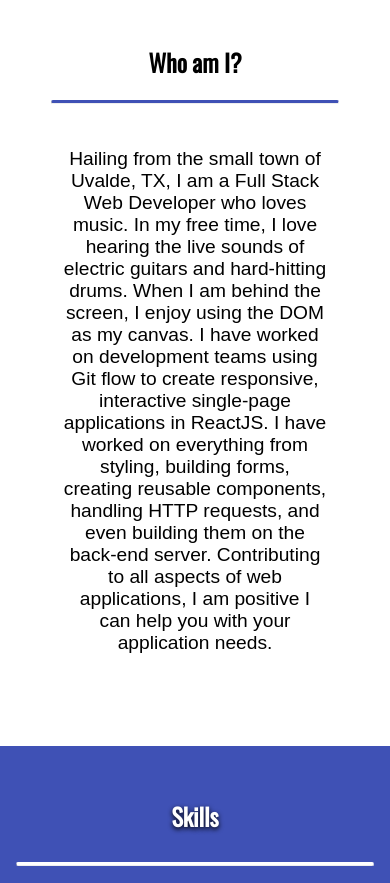
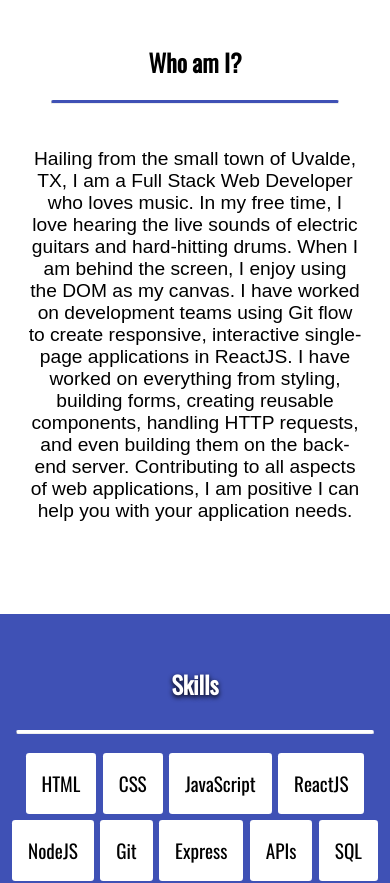
Before and after one commit to AceIsHuman/Aciel-Ochoa-Portfolio, a React (Create React App) app: page / in a window 390 px wide. Shown: the part 880-1763 px from the top of the page. Built offline with nearby package versions, Linux system fonts and the light colour scheme; a web font is replaced by a local one.

Commit message:
update width for mobile views

```diff
--- a/src/components/About.js
+++ b/src/components/About.js
@@ -30,13 +30,16 @@ const Divider = styled('hr')({
   marginBottom: '2rem',
 });
 
-const Description = styled('p')({
+const Description = styled('p')(({theme}) => ({
   fontFamily: "'Recursive', sans-serif",
   boxSizing: 'border-box',
   width: '80%',
   fontSize: '1.2rem',
   margin: '0 auto',
   padding: '0.75rem',
-});
+  [theme.breakpoints.down('sm')]: {
+    width: '100%',
+  }
+}));
 
 export default About;
```
